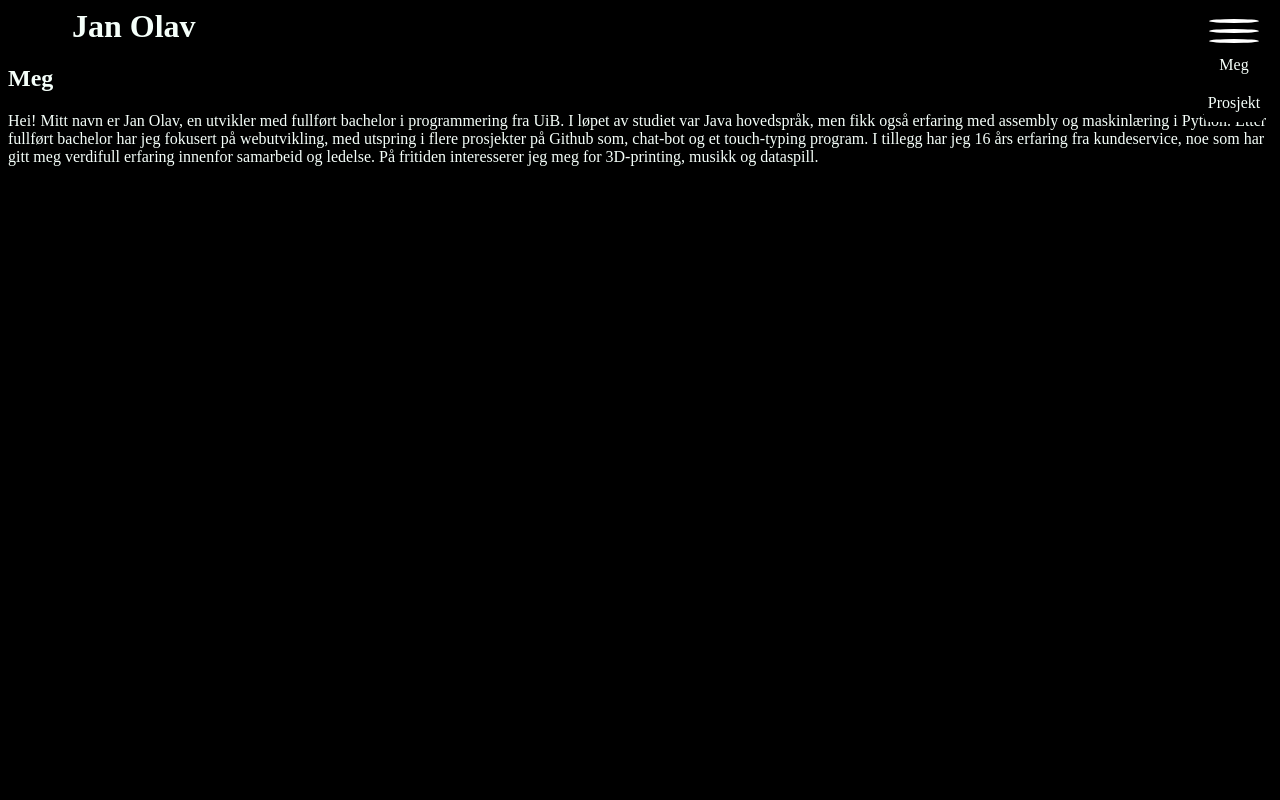
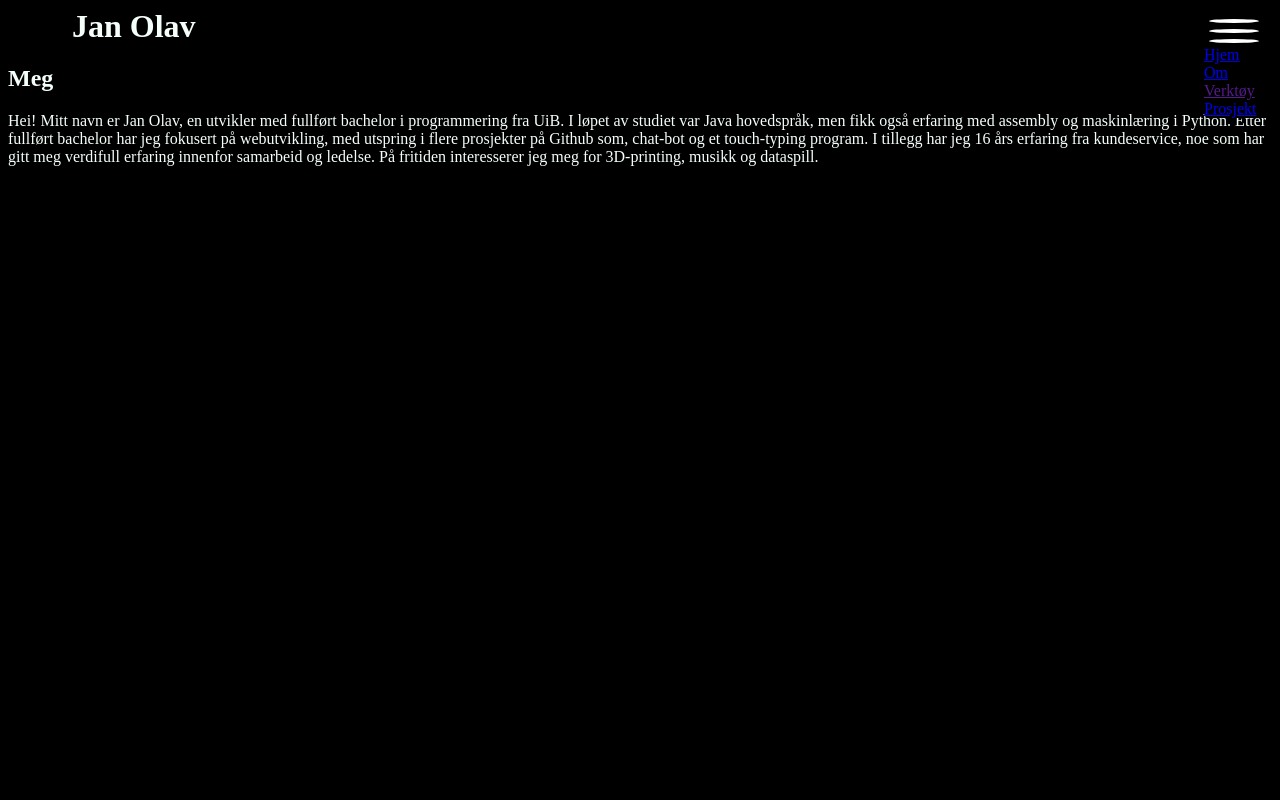
Before and after one commit to Martialcart/portfolioV2, a plain HTML site: page index.html in a window 1280 px wide. Both pictures are taken after a click on the element 1234 px from the left and 31 px from the top of the page. Shown: the top 800 px of the page. Drawn offline with Linux system fonts and the light colour scheme.

Commit message:
separating navigation with a nav parent and link and title children

```diff
--- a/index.html
+++ b/index.html
@@ -12,7 +12,9 @@
 	<div id="hamburgerContainer" class="navTopLock flexDown">
 	    <img  src="img/hamburger.svg" alt="menu button">
 	    <nav id="mainNavigation" class="hidden">
-		<a class="navLink" href="index.html">Meg</a>
+		<a class="navLink" href="index.html">Hjem</a>
+		<a class="navLink" href="#about">Om</a>
+		<a class="navTitle" href="">Verktøy</a>
 		<a class="navLink" href="#projects">Prosjekt</a>
 	    </nav>
 	</div>
--- a/style.css
+++ b/style.css
@@ -42,10 +42,17 @@ header {
     border-radius: 5px;
 }
 
-.navLink {
+.nav {
+
+}
+
+.nav.title {
+
+}
+
+.nav.link {
    display: flex;
    text-decoration-line: none;
-   text-decoration-color: none;
    color: var(--link-color);
    min-height: 10mm;
    min-width: 10mm;
```
